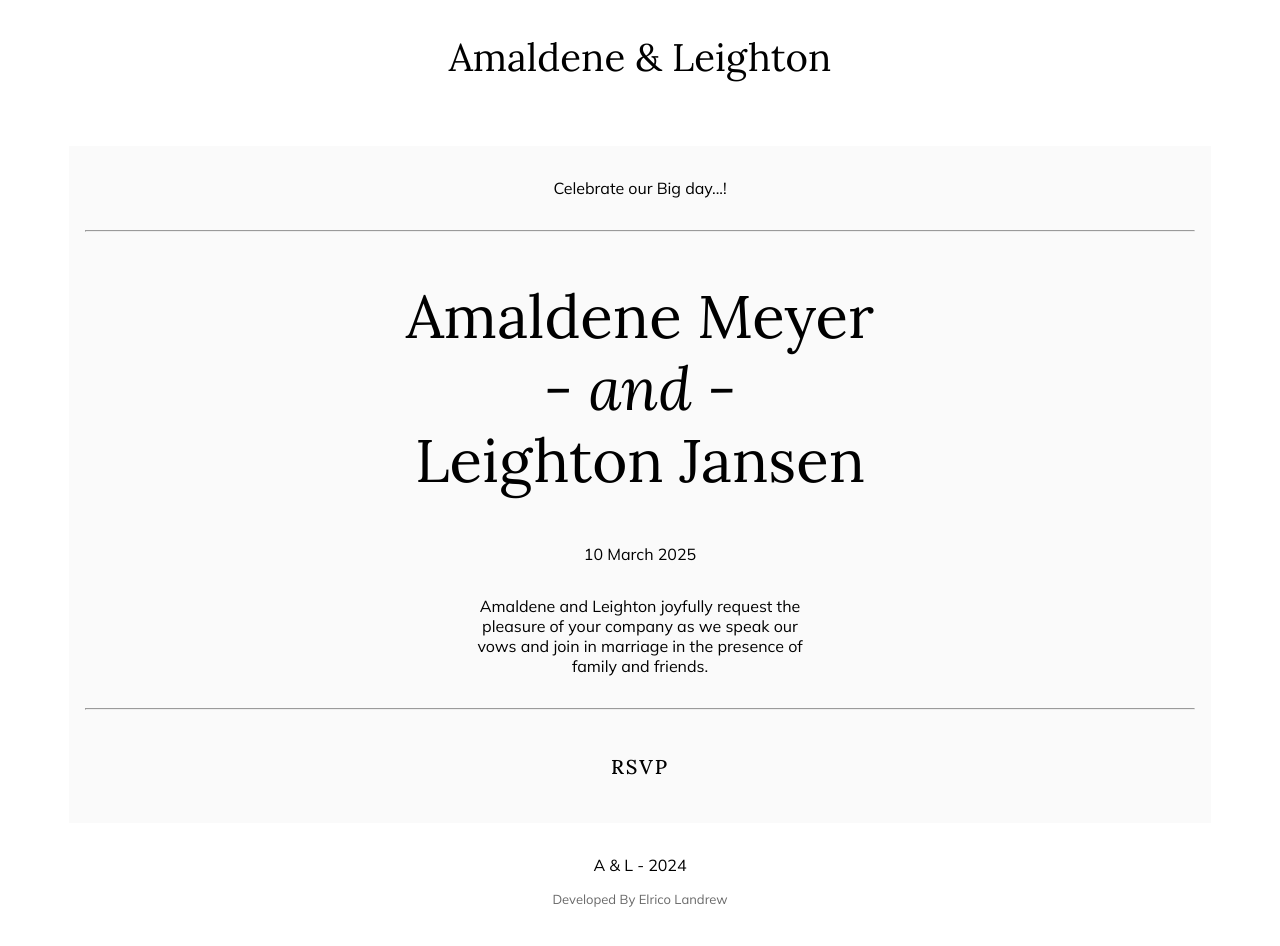
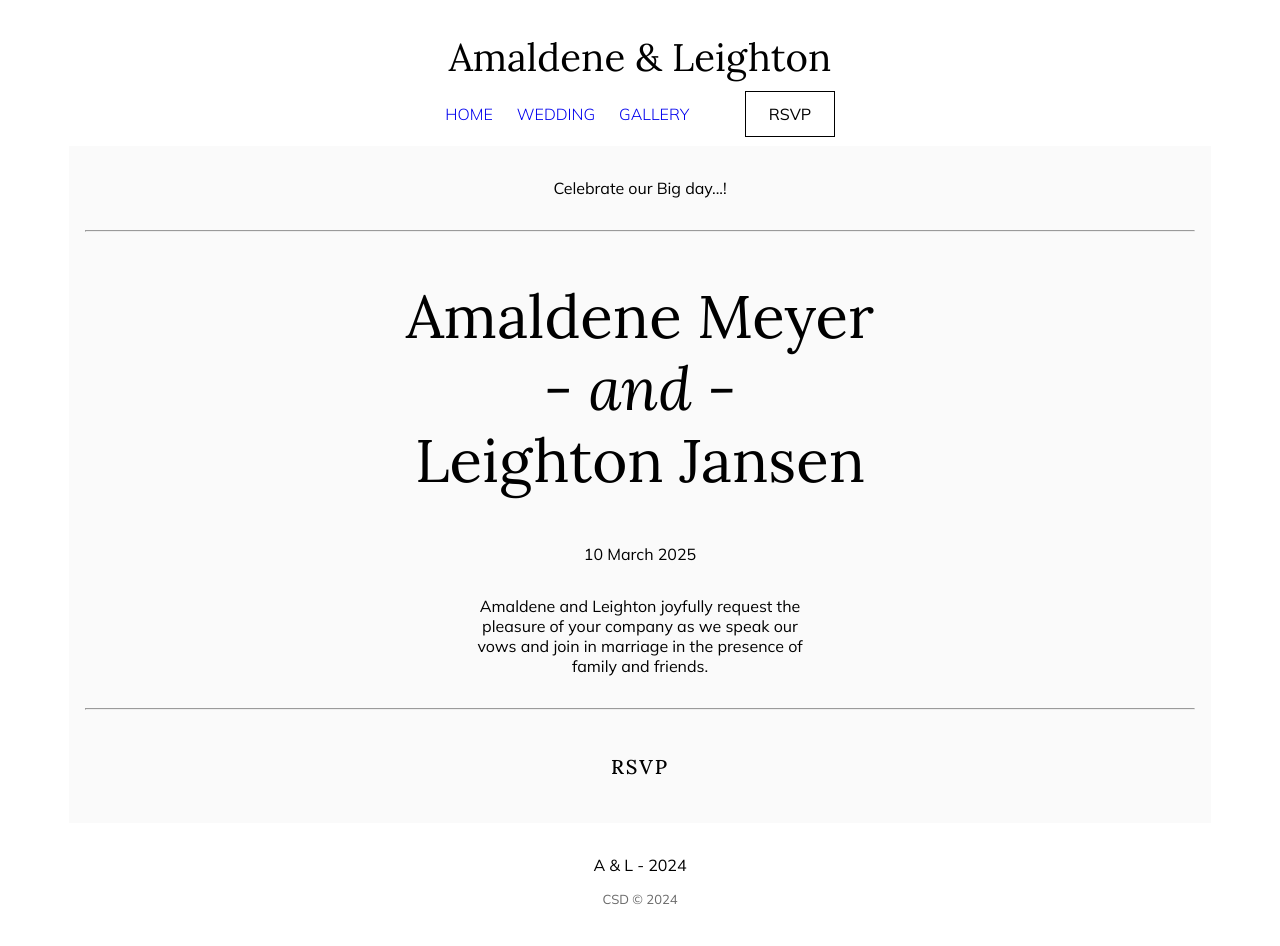
Before and after one commit to teddy-wests1de/ameyer-wedding, a React (Create React App) app: page / in a window 1280 px wide. Shown: the top 946 px of the page. Built offline with nearby package versions, Linux system fonts and the light colour scheme.

Commit message:
Fixed Grid Layout & Footer Text

```diff
--- a/src/App.js
+++ b/src/App.js
@@ -4,7 +4,7 @@ import { Header } from './Header';
 import './index.css';
 import { Home } from './Home';
 import { Wedding } from './Wedding';
-import {Registry} from './Registry'
+import {Gallery} from './Gallery.js'
 import { Travel } from './Travel';
 import { RSVP } from './RSVP.js';
 import { Music } from './Music.js';
@@ -30,7 +30,7 @@ function App() {
       <Header onNavigation={handleNavigation} onOpen={isOpen} openMenu={openMenu}/>
       {currentPage === 'home' && <Home />}
       {currentPage === 'wedding' && <Wedding />}
-      {currentPage === 'registry' && <Registry />}
+      {currentPage === 'registry' && <Gallery />}
       {currentPage === 'rsvp' && <RSVP />}
 
       <Footer />
--- a/src/Footer.js
+++ b/src/Footer.js
@@ -1,12 +1,12 @@
 export function Footer() {
-
+  const date = new Date();
   return (
     <footer className='footer'>
       <p className='owners'>
         A & L - 2024
       </p>
       <p className='author'>
-        Developed By Elrico Landrew
+        CSD &copy; {date.getFullYear()}
       </p>
     </footer>
   );
--- a/src/Registry.js
+++ b/src/Gallery.js
@@ -1,8 +1,8 @@
-export function Registry() {
+export function Gallery() {
 
   return (
     <div><div className="title">
-      <h3>Registry</h3>
+      <h3>Gallery</h3>
     </div></div>
   );
 }
--- a/src/Navbar.js
+++ b/src/Navbar.js
@@ -14,7 +14,7 @@ export function Navbar({onNavigation, openMenu, onOpen}) {
           <a href="/wedding" className="nav-link" onClick={onNavigation}>WEDDING</a>
         </li>
         <li className='nav-item'>
-          <a href="/registry" className="nav-link" onClick={onNavigation}>REGISTRY</a>
+          <a href="/gallery" className="nav-link" onClick={onNavigation}>GALLERY</a>
         </li>
         <li className='nav-item'>
           <a href="/rsvp" className="btn" onClick={onNavigation}>RSVP</a>
--- a/src/Wedding.js
+++ b/src/Wedding.js
@@ -10,8 +10,7 @@ export function Wedding() {
         <p>
         The wedding will be held on Saturday, March 28, 2020. We'll start with a nonsectarian ceremony, then move to the hotel for the reception. Dress code will be black tie optional.
         </p>
-      </div>
-      <div>
+        <div>
         <p>
           CEREMONY
           2:00PM – 3:00PM
@@ -29,6 +28,8 @@ export function Wedding() {
           New India, 12345
         </p>
       </div>
+      </div>
+
     </div>
   );
 }
--- a/src/index.css
+++ b/src/index.css
@@ -43,7 +43,7 @@ img {
   display: flex;
   flex-direction: column;
   align-items: center;
-  /* justify-content: stretch; */
+  width: 100vw;
 }
 .app {
   width: 100%;
@@ -82,7 +82,6 @@ img {
   right: -100%;
   background-color: var(--color-secondary);
   padding-top: 2rem;
-  overflow: hidden;
   transition: ease-in-out 300ms;
 }
 .menu.open {
@@ -294,10 +293,13 @@ input[type="radio"] {
     grid-template-rows: auto auto auto;
     gap: 20px;
     align-items: start;
+    max-width: fit-content;
   }
-
+  .wedding-details {
+    max-width: 480px;
+  }
   .wedding-image img {
-    width: 50%;
+    width: 100%;
     height: 100%;
     object-fit: cover;
     grid-row: 1 / span 3;
```
